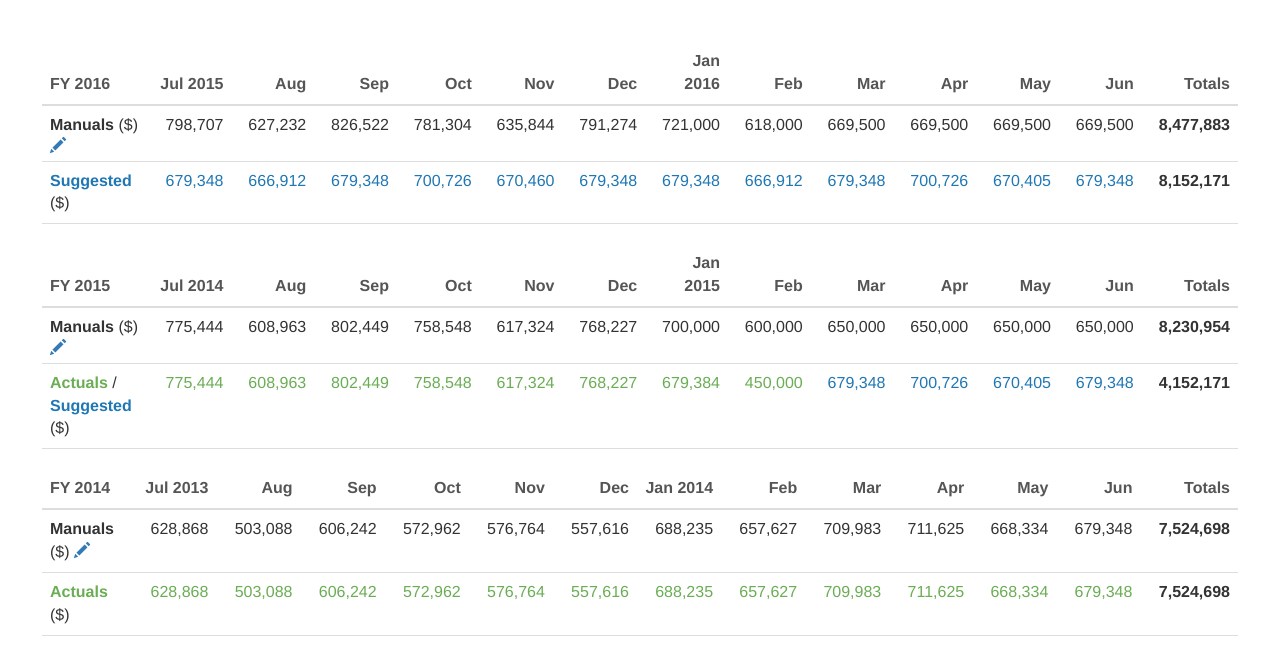
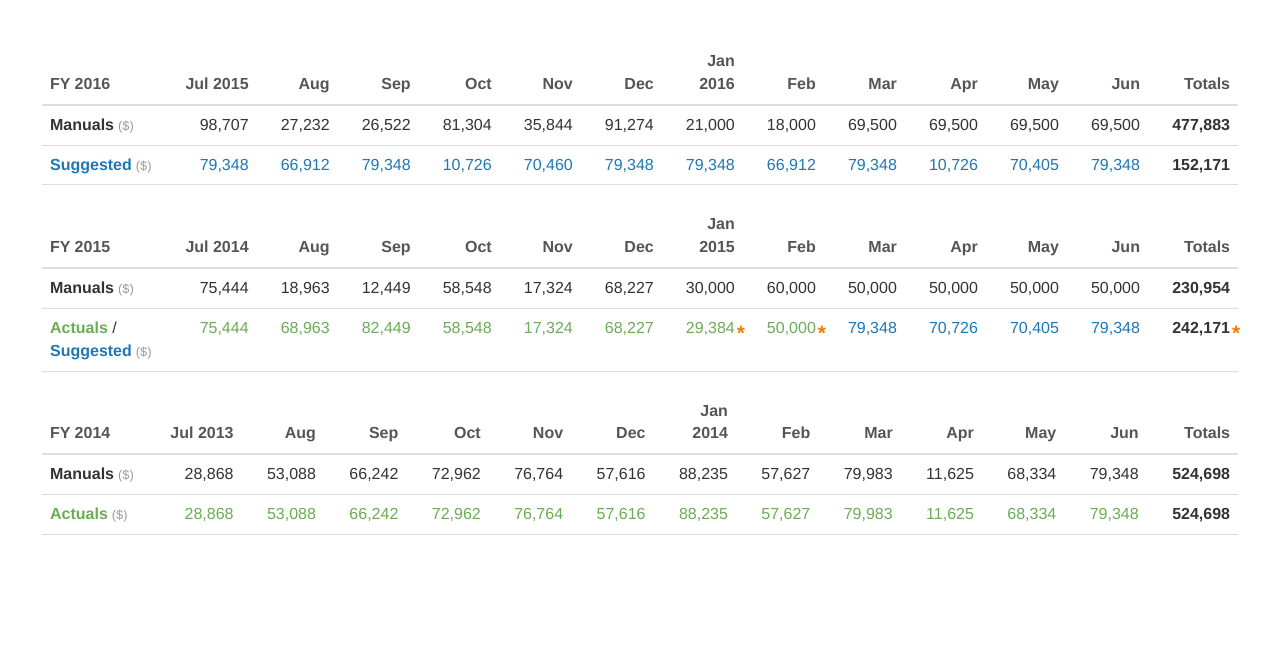
Before and after one commit to glauberramos/tableexample, a plain HTML site: page index.html in a window 1280 px wide. Shown: the top 662 px of the page. Drawn offline with nearby package versions, Linux system fonts and the light colour scheme.

Commit message:
more changes on layout

```diff
--- a/index.html
+++ b/index.html
@@ -28,93 +28,98 @@
         <tbody>
             <tr class="manual">
                 <td class="text-left">
-                    <span><strong>Manuals</strong> ($)</span>
-                    <a class="glyphicon glyphicon-pencil"></a>
+                    <span><strong>Manuals</strong><small>($)</small></span>
                 </td>
                 <td class="text-right ng-scope">
-					798,707
+					98,707
                 </td>
                 <td class="text-right   ng-scope">
-					627,232
+					27,232
                 </td>
                 <td class="text-right   ng-scope">
-					826,522
+					26,522
                 </td>
                 <td class="text-right   ng-scope">
-					781,304
+					81,304
                 </td>
                 <td class="text-right   ng-scope">
-					635,844
+					35,844
                 </td>
                 <td class="text-right   ng-scope">
-					791,274
+					91,274
                 </td>
                 <td class="text-right   ng-scope">
-					721,000
+					21,000
                 </td>
                 <td class="text-right   ng-scope">
-					618,000
+					18,000
                 </td>
                 <td class="text-right   ng-scope">
-					669,500
+					69,500
                 </td>
                 <td class="text-right   ng-scope">
-					669,500
+					69,500
                 </td>
                 <td class="text-right   ng-scope">
-					669,500
+					69,500
                 </td>
                 <td class="text-right   ng-scope">
-					669,500
+					69,500
                 </td>
-                <td class="text-right"><strong class=" ">8,477,883</strong>
+                <td class="text-right"><strong class=" ">477,883
+                <div class="tooltip-custom">
+						<span>
+							Growth <number>4%</number>
+						</span>
+					</div></strong>
+                </td></strong>
                 </td>
             </tr>
 
             <tr>
-                <td class="text-left"><span><strong class="suggested">Suggested</strong> ($)</span>
+                <td class="text-left"><span><strong class="suggested">Suggested</strong><small>($)</small></span>
 
                 </td>
                 <td class="text-right ng-scope suggested">
-					679,348
+					79,348
                 </td>
                 <td class="text-right   ng-scope suggested">
-					666,912
+					66,912
                 </td>
                 <td class="text-right   ng-scope suggested">
-					679,348
+					79,348
                 </td>
                 <td class="text-right   ng-scope suggested">
-					700,726
+					10,726
                 </td>
                 <td class="text-right   ng-scope suggested">
-					670,460
+					70,460
                 </td>
                 <td class="text-right   ng-scope suggested">
-					679,348
+					79,348
                 </td>
                 <td class="text-right   ng-scope suggested">
-					679,348
+					79,348
                 </td>
                 <td class="text-right   ng-scope suggested">
-					666,912
+					66,912
                 </td>
                 <td class="text-right   ng-scope suggested">
-					679,348
+					79,348
                 </td>
                 <td class="text-right   ng-scope suggested">
-					700,726
+					10,726
                 </td>
                 <td class="text-right   ng-scope suggested">
-					670,405
+					70,405
                 </td>
                 <td class="text-right   ng-scope suggested">
-					679,348
+					79,348
                 </td>
-                <td class="text-right"><strong>8,152,171
+                <td class="text-right"><strong>152,171
                 <div class="tooltip-custom">
 					<span>
-						Growth 8%
+						Growth 3.5%
 					</span>
 				</div></strong>
                 </td>
@@ -144,103 +149,138 @@
         <tbody>
             <tr class="manual">
                 <td class="text-left">
-                    <span><strong>Manuals</strong> ($)</span>
-                    <a class="glyphicon glyphicon-pencil"></a>
+                    <span><strong>Manuals</strong><small>($)</small></span>
                 </td>
                 <td class="text-right ng-scope">
-					775,444
+					75,444
                 </td>
                 <td class="text-right   ng-scope">
-					608,963
+					18,963
                 </td>
                 <td class="text-right   ng-scope">
-					802,449
+					12,449
                 </td>
                 <td class="text-right   ng-scope">
-					758,548
+					58,548
                 </td>
                 <td class="text-right   ng-scope">
-					617,324
+					17,324
                 </td>
                 <td class="text-right   ng-scope">
-					768,227
+					68,227
                 </td>
                 <td class="text-right   ng-scope">
-					700,000
+					30,000
                 </td>
                 <td class="text-right   ng-scope">
-					600,000
+					60,000
                 </td>
                 <td class="text-right   ng-scope">
-					650,000
+					50,000
                 </td>
                 <td class="text-right   ng-scope">
-					650,000
+					50,000
                 </td>
                 <td class="text-right   ng-scope">
-					650,000
+					50,000
                 </td>
                 <td class="text-right   ng-scope">
-					650,000
+					50,000
                 </td>
-                <td class="text-right"><strong class=" ">8,230,954</strong>
+                <td class="text-right"><strong class=" ">230,954
+                <div class="tooltip-custom">
+						<span>
+							Growth <number>4%</number>
+						</span>
+					</div></strong>
+                </td></strong>
                 </td>
             </tr>
 
             <tr>
-                <td class="text-left"><span><strong class="actual">Actuals</strong> / <strong class="suggested">Suggested</strong> ($)</span>
-
-                </td>
+                <td class="text-left"><span><strong class="actual">Actuals</strong> / <strong class="suggested">Suggested</strong><small>($)</small></span></td>
                 <td class="text-right ng-scope actual">
-					775,444
-                </td>
-                <td class="text-right   ng-scope actual">
-					608,963
-                </td>
-                <td class="text-right   ng-scope actual">
-					802,449
-                </td>
-                <td class="text-right   ng-scope actual">
-					758,548
-                </td>
-                <td class="text-right   ng-scope actual">
-					617,324
-                </td>
-                <td class="text-right   ng-scope actual">
-					768,227
-                </td>
-                <td class="text-right   ng-scope actual">
-					679,384
+					75,444
 					<div class="tooltip-custom">
 						<span>
-							Accrual <number>9,986</number>
+							Accrual <number>0</number>
 						</span>
 					</div>
                 </td>
                 <td class="text-right   ng-scope actual">
-					450,000
+					68,963
 					<div class="tooltip-custom">
 						<span>
-							Accrual <number>150,000</number>
+							Accrual <number>0</number>
+						</span>
+					</div>
+                </td>
+                <td class="text-right   ng-scope actual">
+					82,449
+					<div class="tooltip-custom">
+						<span>
+							Accrual <number>0</number>
+						</span>
+					</div>
+                </td>
+                <td class="text-right   ng-scope actual">
+					58,548
+					<div class="tooltip-custom">
+						<span>
+							Accrual <number>0</number>
+						</span>
+					</div>
+                </td>
+                <td class="text-right   ng-scope actual">
+					17,324
+					<div class="tooltip-custom">
+						<span>
+							Accrual <number>0</number>
+						</span>
+					</div>
+                </td>
+                <td class="text-right   ng-scope actual">
+					68,227
+					<div class="tooltip-custom">
+						<span>
+							Accrual <number>0</number>
+						</span>
+					</div>
+                </td>
+                <td class="text-right ng-scope actual accrual">
+					29,384
+					<div class="tooltip-custom">
+						<span>
+							Accrual <number>786</number>
+						</span>
+					</div>
+                </td>
+                <td class="text-right ng-scope actual accrual">
+					50,000
+					<div class="tooltip-custom">
+						<span>
+							Accrual <number>10,000</number>
 						</span>
 					</div>
                 </td>
                 <td class="text-right   ng-scope suggested">
-					679,348
+					79,348
                 </td>
                 <td class="text-right   ng-scope suggested">
-					700,726
+					70,726
                 </td>
                 <td class="text-right   ng-scope suggested">
-					670,405
+					70,405
                 </td>
                 <td class="text-right   ng-scope suggested">
-					679,348
+					79,348
                 </td>
-                <td class="text-right"><strong>4,152,171
+                <td class="text-right accrual"><strong>242,171
                 <div class="tooltip-custom">
 					<span>
-						Growth 8%
+						Total <number>231,567</number><br>
+						Accrual <number>10,786</number><br>
+						Growth <number>4.7%</number>
 					</span>
 				</div></strong>
                 </td>
@@ -270,90 +310,159 @@
         <tbody>
             <tr class="manual">
                 <td class="text-left">
-                    <span><strong>Manuals</strong> ($)</span>
-                    <a class="glyphicon glyphicon-pencil"></a>
+                    <span><strong>Manuals</strong><small>($)</small></span>
                 </td>
                 <td class="text-right ng-scope">
-					628,868
+					28,868
                 </td>
                 <td class="text-right   ng-scope">
-					503,088
+					53,088
                 </td>
                 <td class="text-right   ng-scope">
-					606,242
+					66,242
                 </td>
                 <td class="text-right   ng-scope">
-					572,962
+					72,962
                 </td>
                 <td class="text-right   ng-scope">
-					576,764
+					76,764
                 </td>
                 <td class="text-right   ng-scope">
-					557,616
+					57,616
                 </td>
                 <td class="text-right   ng-scope">
-					688,235
+					88,235
                 </td>
                 <td class="text-right   ng-scope">
-					657,627
+					57,627
                 </td>
                 <td class="text-right   ng-scope">
-					709,983
+					79,983
                 </td>
                 <td class="text-right   ng-scope">
-					711,625
+					11,625
                 </td>
                 <td class="text-right   ng-scope">
-					668,334
+					68,334
                 </td>
                 <td class="text-right   ng-scope">
-					679,348
+					79,348
                 </td>
-                <td class="text-right"><strong class=" ">7,524,698</strong>
+                <td class="text-right"><strong class=" ">524,698
+                <div class="tooltip-custom">
+						<span>
+							Growth <number>0%</number>
+						</span>
+					</div>
+					</strong>
                 </td>
             </tr>
 
             <tr>
-                <td class="text-left"><span><strong class="actual">Actuals</strong> ($)</span>
+                <td class="text-left"><span><strong class="actual">Actuals</strong><small>($)</small></span>
 
                 </td>
                 <td class="text-right ng-scope actual">
-					628,868
+					28,868
+					<div class="tooltip-custom">
+						<span>
+							Accrual <number>0</number>
+						</span>
+					</div>
                 </td>
                 <td class="text-right   ng-scope actual">
-					503,088
+					53,088
+					<div class="tooltip-custom">
+						<span>
+							Accrual <number>0</number>
+						</span>
+					</div>
                 </td>
                 <td class="text-right   ng-scope actual">
-					606,242
+					66,242<div class="tooltip-custom">
+					<span>
+							Accrual <number>0</number>
+						</span>
+					</div>
                 </td>
                 <td class="text-right   ng-scope actual">
-					572,962
+					72,962
+					<div class="tooltip-custom">
+						<span>
+							Accrual <number>0</number>
+						</span>
+					</div>
                 </td>
                 <td class="text-right   ng-scope actual">
-					576,764
+					76,764
+					<div class="tooltip-custom">
+						<span>
+							Accrual <number>0</number>
+						</span>
+					</div>
                 </td>
                 <td class="text-right   ng-scope actual">
-					557,616
+					57,616
+					<div class="tooltip-custom">
+						<span>
+							Accrual <number>0</number>
+						</span>
+					</div>
                 </td>
                 <td class="text-right   ng-scope actual">
-					688,235
+					88,235
+					<div class="tooltip-custom">
+						<span>
+							Accrual <number>0</number>
+						</span>
+					</div>
                 </td>
                 <td class="text-right   ng-scope actual">
-					657,627
+					57,627
+					<div class="tooltip-custom">
+						<span>
+							Accrual <number>0</number>
+						</span>
+					</div>
                 </td>
                 <td class="text-right   ng-scope actual">
-					709,983
+					79,983
+					<div class="tooltip-custom">
+						<span>
+							Accrual <number>0</number>
+						</span>
+					</div>
                 </td>
                 <td class="text-right   ng-scope actual">
-					711,625
+					11,625
+					<div class="tooltip-custom">
+						<span>
+							Accrual <number>0</number>
+						</span>
+					</div>
                 </td>
                 <td class="text-right   ng-scope actual">
-					668,334
+					68,334
+					<div class="tooltip-custom">
+						<span>
+							Accrual <number>0</number>
+						</span>
+					</div>
                 </td>
                 <td class="text-right   ng-scope actual">
-					679,348
+					79,348
+					<div class="tooltip-custom">
+						<span>
+							Accrual <number>0</number>
+						</span>
+					</div>
                 </td>
-                <td class="text-right"><strong>7,524,698
+                <td class="text-right"><strong>524,698<div class="tooltip-custom">
+						<span>
+							Growth <number>0%</number>
+						</span>
+					</div></strong>
+                </td>
                 </td>
             </tr>
         </tbody>
--- a/style.css
+++ b/style.css
@@ -5,40 +5,17 @@ body {
 
 
 table th {
-  background: @premier-table-header-background;
-  color: @premier-table-header-color;
   text-align: center;
   border-bottom: 1px solid #ddd;
-
-  a {
-    color: @premier-table-header-color;
-  }
 }
 
 .table tbody tr td {
-  i.glyphicon {
-    font-size: 7pt;
-
-    &.glyphicon-chevron-up {
-      color: @premier-forecast-up-color;
-    }
-    &.glyphicon-chevron-down {
-      color: @premier-forecast-down-color;
-    }
-    &.glyphicon-minus {
-      color: @premier-forecast-default-color;
-    }
-  }
-
   border-top: none;
   border-bottom: 1px solid #ddd;
 }
 
 .table {
 	border: none;
-
-  tbody {
-    text-align: center;
 }
 
 th {
@@ -46,7 +23,6 @@ table th {
   background: white !important;
   font-weight: bold;
   color: #555 !important;
-	}
 
 }
 
@@ -56,10 +32,6 @@ td {
 
 .table-striped > tbody > tr:nth-child(odd) > td {
 	background-color: white;
-}
-
-.table-hover>tbody>tr:hover>td, .table-hover>tbody>tr:hover>th {
-  background: white;
 }
 
 .tooltip-custom {
@@ -74,13 +46,14 @@ td {
 }
 
 .tooltip-custom span {
+  font-weight: normal;
   position: absolute;
-  width: 130px;
+  min-width: 160px;
   height: auto;
   text-align: left;
   padding: 10px 15px;
   margin-top: 5px;
-  margin-left: -50px;
+  margin-left: -80px;
   background: rgba(0,0,0,0.9);
   color: #f9f9f9;
   z-index: 999;
@@ -94,7 +67,7 @@ td {
   content: '';
   position: absolute;
   top: 0px;
-  left: 29px;
+  left: 40px;
   margin-top: -8px;
   width: 0;
   height: 0;
@@ -107,10 +80,6 @@ number {
   font-weight: bold;
 }
 
-.manual td {
-  color: ;
-}
-
 .suggested {
   color: rgb(31, 119, 180);
 }
@@ -118,3 +87,54 @@ number {
 .actual {
   color: #6AAD54;
 }
+
+small {
+  font-size: 0.8em;
+  color: #999;
+  padding-left: 4px;
+}
+
+
+.accrual {
+  position: relative;
+}
+
+.accrual:after {
+  content: "*";
+  color: #F57C00;
+  font-size: 1.3em;
+  font-weight: bold;
+  line-height: 0.5em;
+  position: absolute;
+  top: 19px;
+  right: -2px;
+
+}
+
+/* second layout */
+/*
+.suggested {
+  background: rgb(31, 119, 180);
+  color: white;
+}
+
+.actual {
+  background: #6AAD54;
+  color: white;
+}
+
+td:first-child strong {
+  color: #333;
+  background: white;
+}
+
+.accrual:after {
+  color: white;
+  content: "*";
+  font-size: 1.3em;
+  font-weight: bold;
+  line-height: 0.5em;
+  position: absolute;
+  top: 19px;
+  right: -2px;
+}*/
```
Lines whose indentation alone changed are shown as unchanged.
